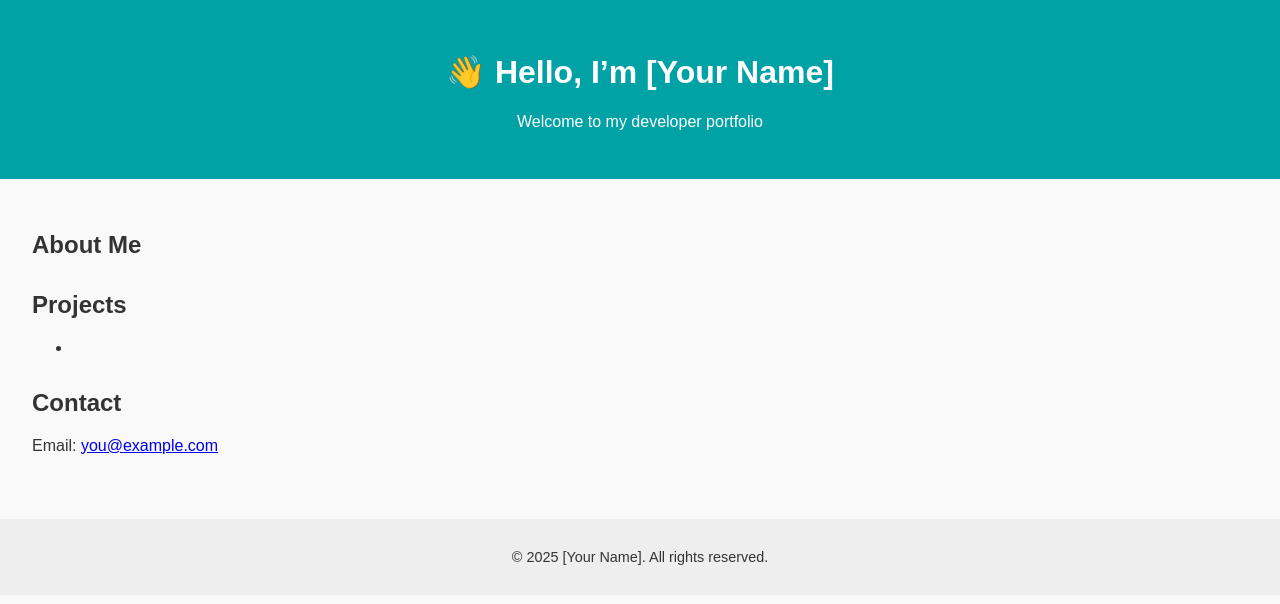
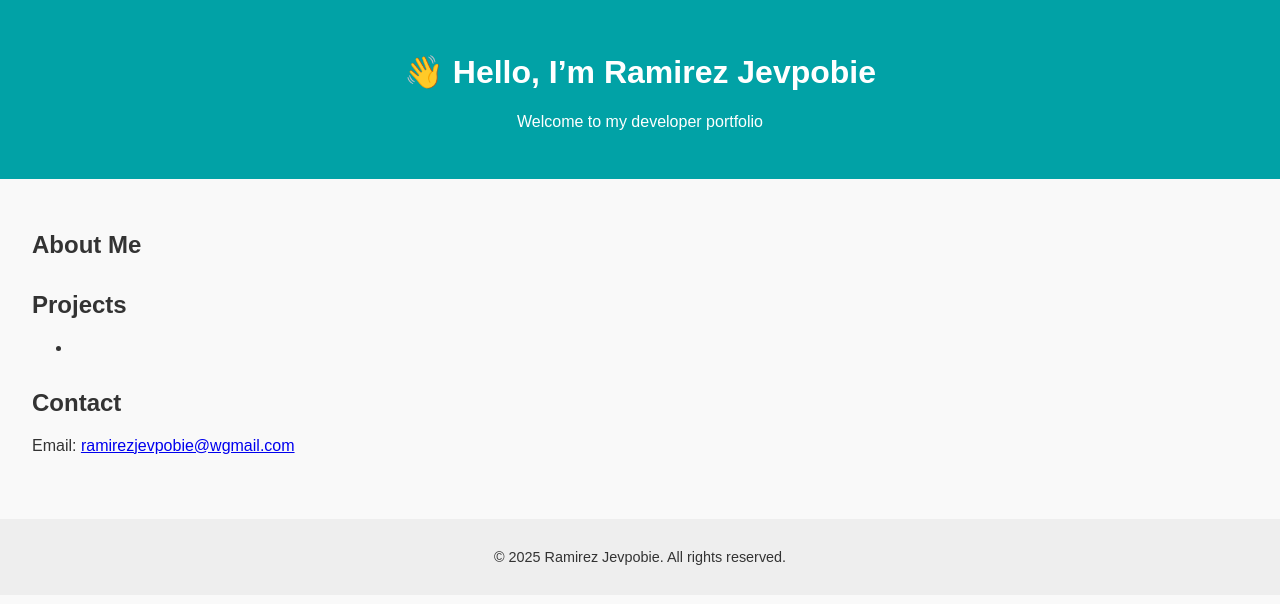
Before and after one commit to ramirezjevpobie-lgtm/starter-portfolio, a plain HTML site: page index.html in a window 1280 px wide. Drawn offline with Linux system fonts and the light colour scheme.

Commit message:
Update index.html

```diff
--- a/index.html
+++ b/index.html
@@ -8,7 +8,7 @@
 </head>
 <body>
   <header>
-    <h1>👋 Hello, I’m [Your Name]</h1>
+    <h1>👋 Hello, I’m Ramirez Jevpobie</h1>
     <p>Welcome to my developer portfolio</p>
   </header>
 
@@ -27,12 +27,12 @@
 
     <section>
       <h2>Contact</h2>
-      <p>Email: <a href="mailto:you@example.com">you@example.com</a></p>
+      <p>Email: <a href="ramirezjevpobie@wgmail.com">ramirezjevpobie@wgmail.com</a></p>
     </section>
   </main>
 
   <footer>
-    <p>&copy; 2025 [Your Name]. All rights reserved.</p>
+    <p>&copy; 2025 Ramirez Jevpobie. All rights reserved.</p>
   </footer>
 
   <script src="script.js"></script>
```
